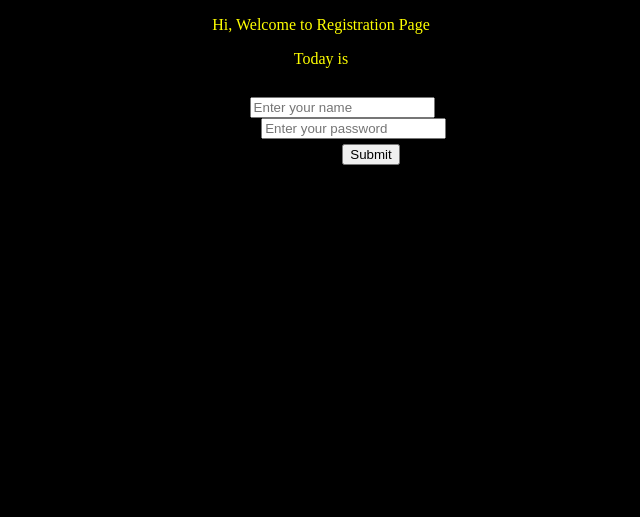
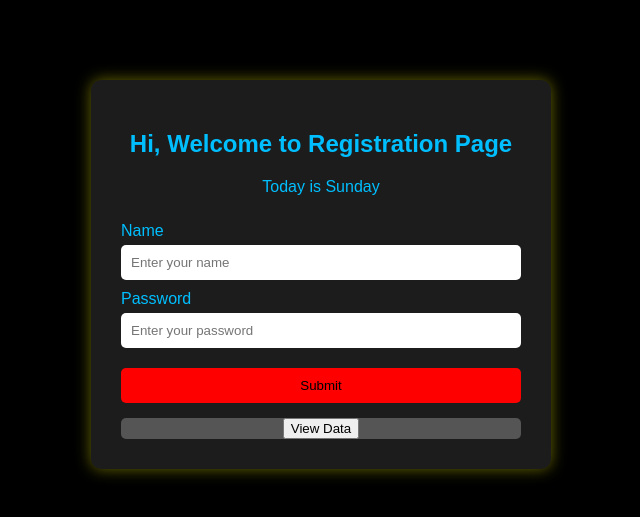
Before and after one commit to ashutoshkumar2103/Flask-Application, a Flask app: page / in a window 1280 px wide. Shown: the top 517 px of the page, without its empty margins (319-959 px from the left). Run offline with Flask 3, Linux system fonts and the light colour scheme.

Commit message:
Update index.html

```diff
--- a/frontend/templates/index.html
+++ b/frontend/templates/index.html
@@ -4,40 +4,98 @@
     <meta charset="utf-8">
     <meta http-equiv="X-UA-Compatible" content="IE=edge">
     <meta name="viewport" content="width=device-width, initial-scale=1">
-    <title>Sign Up Form</title>
+    <title>Registration Form</title>
+    <style>
+        body {
+            background: black;
+            font-family: Arial, sans-serif;
+             color: #00BFFF;  /* DeepSkyBlue text */
+            margin: 0;
+            padding: 0;
+        }
+
+        .container {
+            width: 400px;
+            margin: 80px auto;
+            background-color: #1c1c1c;
+            border-radius: 10px;
+            padding: 30px;
+            box-shadow: 0 0 15px rgba(255, 255, 0, 0.4);
+        }
+
+        h2, p {
+            text-align: center;
+            text-color: aqua;
+        }
+
+        form {
+            display: flex;
+            flex-direction: column;
+        }
+
+        label {
+            margin: 10px 0 5px;
+        }
+
+        input[type="text"],
+        input[type="password"] {
+            padding: 10px;
+            border-radius: 5px;
+            border: none;
+            outline: none;
+        }
+
+        input[type="submit"] {
+            margin-top: 20px;
+            padding: 10px;
+            background-color: #ff0000ff;
+            color: #000;
+            border: none;
+            border-radius: 5px;
+            cursor: pointer;
+        }
+
+        input[type="submit"]:hover {
+            background: #1E90FF;  /* DodgerBlue button */
+            color: white;
+        }
+
+        .view-data-btn {
+            display: block;
+            width: 100%;
+            margin-top: 15px;
+            padding: -10px 16px;
+            background-color: #555;
+            color: #fff;
+            border: none;
+            border-radius: 5px;
+            text-align: center;
+            text-decoration: none;
+        }
+
+        .view-data-btn:hover {
+            background-color: #777;
+        }
+    </style>
 </head>
 <body>
-    <p>Hi, Welcome to Registration Page</p>
-    <p>Today is {{ day_of_the_week }} </p>
 
-    <div class="center">
-        <form action="/submit" method="post" style="text-align: center;">
+    <div class="container">
+        <h2>Hi, Welcome to Registration Page</h2>
+        <p>Today is {{ dayOfTheWeek }}</p>
+
+        <form action="/submit" method="post">
             <label for="name">Name</label>
             <input type="text" id="name" name="name" placeholder="Enter your name" required>
-            <br>
+
             <label for="password">Password</label>
             <input type="password" id="password" name="password" placeholder="Enter your password" required>
-            <br>
-            <input type="submit" value="Submit" style="margin-left: 100px; margin-top: 5px">
+
+            <input type="submit" value="Submit">
         </form>
+
+        <a href="/data" class="view-data-btn"><button>View Data</button></a>
     </div>
+
 </body>
-
-<style>
-    body{
-        background-color: Black;
-    }
-    p{
-        text-align: center;
-        color: Yellow;
-    }
-
-    .center {
-        margin: auto;
-        width: 50%;
-        padding: 10px;
-        border: 3px solid black;
-
-    }
-</style>
 </html>
```
